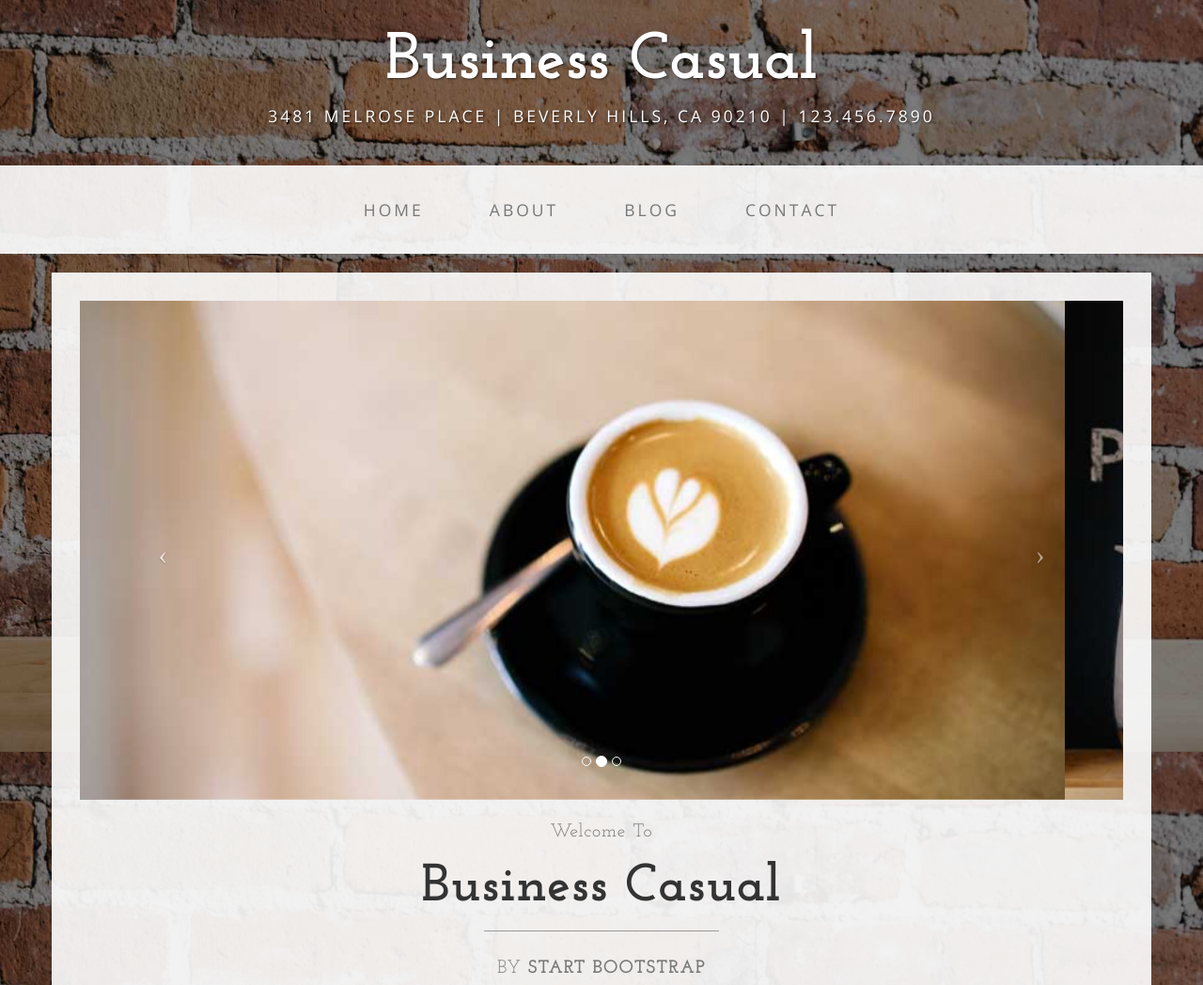
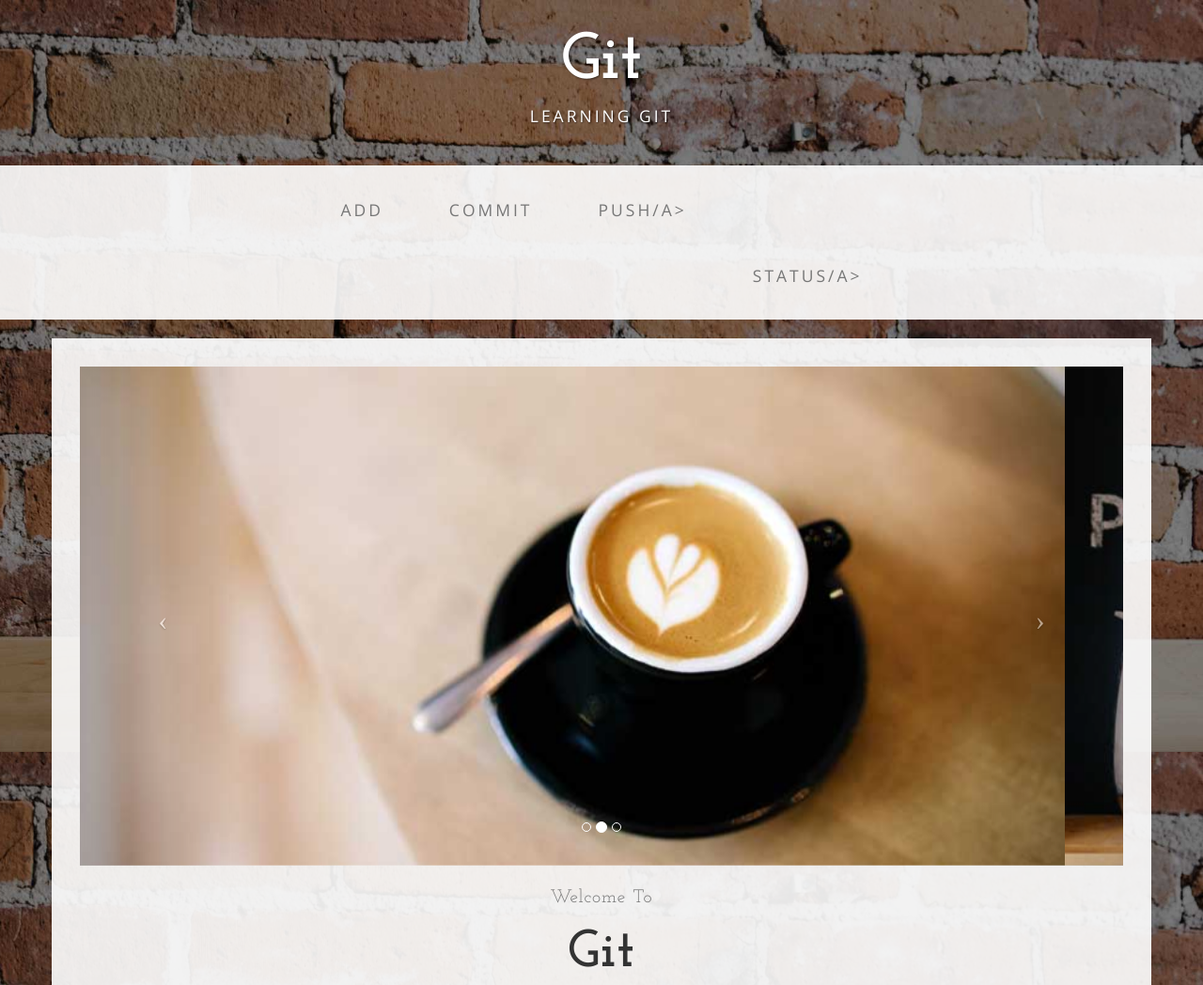
Before and after one commit to muthomiB/gitcourse, a plain HTML site: page index.html in a window 1280 px wide. Shown: the top 1048 px of the page at 94% size. Drawn offline with nearby package versions, Linux system fonts and the light colour scheme.

Commit message:
Changed title, subtitle and navbar items

```diff
--- a/index.html
+++ b/index.html
@@ -9,7 +9,7 @@
     <meta name="description" content="">
     <meta name="author" content="">
 
-    <title>Business Casual - Start Bootstrap Theme</title>
+    <title>Git</title>
 
     <!-- Bootstrap Core CSS -->
     <link href="css/bootstrap.min.css" rel="stylesheet">
@@ -32,8 +32,8 @@
 
 <body>
 
-    <div class="brand">Business Casual</div>
-    <div class="address-bar">3481 Melrose Place | Beverly Hills, CA 90210 | 123.456.7890</div>
+    <div class="brand">Git</div>
+    <div class="address-bar">Learning Git</div>
 
     <!-- Navigation -->
     <nav class="navbar navbar-default" role="navigation">
@@ -47,22 +47,22 @@
                     <span class="icon-bar"></span>
                 </button>
                 <!-- navbar-brand is hidden on larger screens, but visible when the menu is collapsed -->
-                <a class="navbar-brand" href="index.html">Business Casual</a>
+                <a class="navbar-brand" href="index.html">Git</a>
             </div>
             <!-- Collect the nav links, forms, and other content for toggling -->
             <div class="collapse navbar-collapse" id="bs-example-navbar-collapse-1">
                 <ul class="nav navbar-nav">
                     <li>
-                        <a href="index.html">Home</a>
+                        <a href="index.html">Add</a>
                     </li>
                     <li>
-                        <a href="about.html">About</a>
+                        <a href="about.html">Commit</a>
                     </li>
                     <li>
-                        <a href="blog.html">Blog</a>
+                        <a href="blog.html">Push/a>
                     </li>
                     <li>
-                        <a href="contact.html">Contact</a>
+                        <a href="contact.html">Status/a>
                     </li>
                 </ul>
             </div>
@@ -108,7 +108,7 @@
                     <h2 class="brand-before">
                         <small>Welcome to</small>
                     </h2>
-                    <h1 class="brand-name">Business Casual</h1>
+                    <h1 class="brand-name">Git</h1>
                     <hr class="tagline-divider">
                     <h2>
                         <small>By
```
